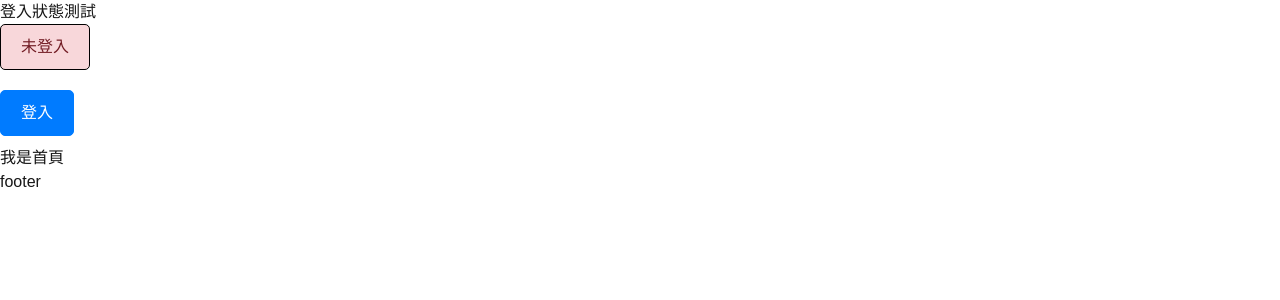
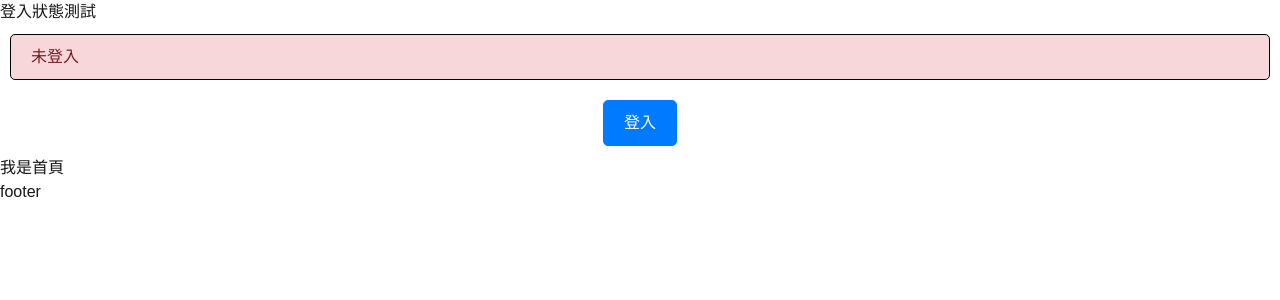
Before and after one commit to nan-sansan/mori-zakka-front, a Next.js app: page / in a window 1280 px wide. Shown: the top 300 px of the page. Built offline with nearby package versions, Linux system fonts and the light colour scheme.

Commit message:
feat: 更換狀態管理工具為 Zustand

```diff
--- a/package.json
+++ b/package.json
@@ -9,13 +9,11 @@
     "lint": "next lint"
   },
   "dependencies": {
-    "@reduxjs/toolkit": "^2.7.0",
     "jwt-decode": "^4.0.0",
     "next": "15.3.1",
     "react": "^19.0.0",
     "react-dom": "^19.0.0",
-    "react-redux": "^9.2.0",
-    "redux-persist": "^6.0.0"
+    "zustand": "^5.0.3"
   },
   "devDependencies": {
     "@eslint/eslintrc": "^3",
--- /dev/null
+++ b/src/api/auth.tsx
@@ -0,0 +1,12 @@
+export const loginAPI = async (username: string, password: string) => {
+  // 模擬伺服器延遲 (例如 1 秒)
+  await new Promise((resolve) => setTimeout(resolve, 300));
+
+  // 返回一個假的 token 和 refreshToken
+  return {
+    token:
+      "eyJhbGciOiJIUzI1NiIsInR5cCI6IkpXVCJ9.eyJzdWIiOiJ0ZXN0IiwiaWF0IjoxNzQ1MDYwOTczLCJuYmYiOjE3NDUwNjA5NzMsImV4cCI6MTc0NTE0NzM3MywidXNlcklkIjoidXNlcjAwMDEiLCJuaWNrTmFtZSI6Imp3dFRlc3QiLCJyb2xlIjoidXNlciJ9.pmDOlu5jIojPyO27PgDyb72PbNfcgMxas5M3cRx479s",
+    refreshToken:
+      "eyJhbGciOiJIUzI1NiIsInR5cCI6IkpXVCJ9.eyJzdWIiOiJyZWZyZXNoIiwiaWF0IjoxNzQ1MDYwOTczLCJuYmYiOjE3NDUwNjA5NzMsImV4cCI6MTc0NTE0NzM3MywidXNlcklkIjoidXNlcjAwMDEiLCJyb2xlIjoicmVmcmVzaCJ9.YugNxKI1EWbqw0pbsTenBMNtbpqU_bu9zuGai01tag4",
+  };
+};
--- a/src/app/layout.tsx
+++ b/src/app/layout.tsx
@@ -1,7 +1,6 @@
 import type { Metadata } from "next";
 import { Geist, Geist_Mono } from "next/font/google";
 import "./globals.css";
-import ClientWrapper from "@/components/Wrapper/client";
 import Footer from "@/components/Footer/footer";
 import Header from "@/components/Header/header";
 
@@ -30,9 +29,7 @@ export default function RootLayout({
       <body
         className={`${geistSans.variable} ${geistMono.variable} antialiased`}
       >
-        <ClientWrapper>
-          <Header />
-        </ClientWrapper>
+        <Header />
         {children}
         <Footer />
       </body>
--- a/src/components/Header/header.tsx
+++ b/src/components/Header/header.tsx
@@ -1,15 +1,15 @@
 "use client";
 
-import { RootState } from "@/store";
-import { login, logout } from "@/store/user";
+import useUserStore from "@/store/user";
 import { UserProfile } from "@/type/user.d";
 import { jwtDecode } from "jwt-decode";
 import React, { useEffect, useState } from "react";
-import { useDispatch, useSelector } from "react-redux";
+import PropsWrapper from "@/components/Wrapper/props";
 
 export default function Header() {
-  const dispatch = useDispatch();
-  const { token } = useSelector((state: RootState) => state.user);
+  const token = useUserStore((state) => state.token);
+
+  const [isLoading, setIsLoading] = useState(false);
   const [userInfo, setUserInfo] = useState<UserProfile | null>(null);
 
   useEffect(() => {
@@ -21,25 +21,30 @@ export default function Header() {
   }, [token]);
 
   const handleLogin = () => {
-    dispatch(
-      login({
-        token:
-          "eyJhbGciOiJIUzI1NiIsInR5cCI6IkpXVCJ9.eyJzdWIiOiJ0ZXN0IiwiaWF0IjoxNzQ1MDYwOTczLCJuYmYiOjE3NDUwNjA5NzMsImV4cCI6MTc0NTE0NzM3MywidXNlcklkIjoidXNlcjAwMDEiLCJuaWNrTmFtZSI6Imp3dFRlc3QiLCJyb2xlIjoidXNlciJ9.pmDOlu5jIojPyO27PgDyb72PbNfcgMxas5M3cRx479s",
-        refreshToken:
-          "eyJhbGciOiJIUzI1NiIsInR5cCI6IkpXVCJ9.eyJzdWIiOiJyZWZyZXNoIiwiaWF0IjoxNzQ1MDYwOTczLCJuYmYiOjE3NDUwNjA5NzMsImV4cCI6MTc0NTE0NzM3MywidXNlcklkIjoidXNlcjAwMDEiLCJyb2xlIjoicmVmcmVzaCJ9.YugNxKI1EWbqw0pbsTenBMNtbpqU_bu9zuGai01tag4",
-      })
-    );
+    setIsLoading(true);
+    useUserStore
+      .getState()
+      .login("test", "Password")
+      .finally(() => {
+        setIsLoading(false);
+      });
   };
 
   const handleLogout = () => {
-    dispatch(logout());
+    setIsLoading(true);
+    useUserStore
+      .getState()
+      .logout()
+      .finally(() => {
+        setIsLoading(false);
+      });
   };
 
   return (
     <div>
       <h1>登入狀態測試</h1>
 
-      <button
+      <div
         style={{
           padding: "10px 20px",
           marginBottom: "10px",
@@ -49,6 +54,7 @@ export default function Header() {
           color: userInfo ? "#155724" : "#721c24",
           cursor: "default",
           display: "block",
+          margin: "10px",
         }}
       >
         {userInfo ? (
@@ -60,9 +66,9 @@ export default function Header() {
         ) : (
           "未登入"
         )}
-      </button>
+      </div>
 
-      <div>
+      <div className="flex justify-center">
         {!token ? (
           <button
             onClick={handleLogin}
@@ -71,9 +77,9 @@ export default function Header() {
               margin: "10px 0",
               border: "1px solid #007bff",
               borderRadius: "5px",
-              backgroundColor: "#007bff",
               color: "#fff",
               cursor: "pointer",
+              backgroundColor: isLoading ? "#aaaaaa" : "#007bff",
             }}
           >
             登入
--- a/src/components/Wrapper/client.tsx
+++ /dev/null
@@ -1,20 +0,0 @@
-"use client";
-
-import { Provider } from "react-redux";
-import store from "@/store";
-import { PersistGate } from "redux-persist/integration/react";
-import { persistor } from "@/store";
-
-export default function ClientWrapper({
-  children,
-}: {
-  children: React.ReactNode;
-}) {
-  return (
-    <Provider store={store}>
-      <PersistGate loading={<div>Loading...</div>} persistor={persistor}>
-        {children}
-      </PersistGate>
-    </Provider>
-  );
-}
--- a/src/store/index.tsx
+++ /dev/null
@@ -1,37 +0,0 @@
-import { configureStore } from "@reduxjs/toolkit";
-import { persistStore, persistReducer } from "redux-persist";
-import storage from "redux-persist/lib/storage";
-import sessionStorage from "redux-persist/lib/storage/session";
-import { combineReducers } from "redux";
-
-import userReducer from "@/store/user";
-
-// 設定 user 儲存於 sessionStorage
-const userPersistConfig = {
-  key: "user",
-  storage: sessionStorage,
-};
-const persistedUserReducer = persistReducer(userPersistConfig, userReducer);
-
-// 其他... ex: 購物車
-
-// 合併多個 Reducer
-const rootReducer = combineReducers({
-  user: persistedUserReducer,
-  // 其他
-});
-
-export const store = configureStore({
-  reducer: rootReducer,
-  middleware: (getDefaultMiddleware) =>
-    getDefaultMiddleware({
-      serializableCheck: false,
-    }),
-});
-
-export const persistor = persistStore(store);
-
-export type RootState = ReturnType<typeof store.getState>;
-export type AppDispatch = typeof store.dispatch;
-
-export default store;
--- a/src/store/user.tsx
+++ b/src/store/user.tsx
@@ -1,39 +1,59 @@
-import { createSlice, PayloadAction } from "@reduxjs/toolkit";
+"use client";
+
+import { create } from "zustand";
+import { persist } from "zustand/middleware";
+import { createStorageWrapper } from "@/util/storage";
+import { loginAPI } from "@/api/auth";
 
 type Token = string | null;
+
 interface UserState {
   token: Token;
   refreshToken: Token;
+  setToken: (token: Token) => void;
+  setRefreshToken: (refreshToken: Token) => void;
+  login: (username: string, password: string) => Promise<void>;
+  logout: () => Promise<void>;
 }
 
-const userSlice = createSlice({
-  name: "user",
-  initialState: {
+const useUserStore = create<UserState>()(
+  persist(
+    (set) => ({
       token: null,
       refreshToken: null,
-  } as UserState,
-  reducers: {
-    setToken: (state, action: PayloadAction<string>) => {
-      state.token = action.payload;
+
+      setToken: (token) => {
+        set(() => ({
+          token,
+        }));
       },
-    setRefreshToken: (state, action: PayloadAction<string>) => {
-      state.refreshToken = action.payload;
+
+      setRefreshToken: (refreshToken) => {
+        set(() => ({
+          refreshToken,
+        }));
       },
-    login: (
-      state,
-      action: PayloadAction<{ token: Token; refreshToken: Token }>
-    ) => {
-      const token = action.payload.token;
-      const refreshToken = action.payload.refreshToken;
-      state.token = token;
-      state.refreshToken = refreshToken;
+
+      login: async (username, password) => {
+        const { token, refreshToken } = await loginAPI(username, password);
+        set(() => ({
+          token,
+          refreshToken,
+        }));
       },
-    logout: (state) => {
-      state.token = null;
-      state.refreshToken = null;
+
+      logout: async () => {
+        set(() => ({
+          token: null,
+          refreshToken: null,
+        }));
       },
+    }),
+    {
+      name: "user",
+      storage: createStorageWrapper("session"),
     },
-});
+  ),
+);
 
-export const { setToken, setRefreshToken, login, logout } = userSlice.actions;
-export default userSlice.reducer;
+export default useUserStore;
--- /dev/null
+++ b/src/util/storage.tsx
@@ -0,0 +1,29 @@
+import { PersistStorage } from "zustand/middleware";
+
+export const createStorageWrapper = (
+  storageType: "local" | "session"
+): PersistStorage<unknown> => {
+  const isClient = typeof window !== "undefined";
+
+  if (!isClient) {
+    return {
+      getItem: () => null,
+      setItem: () => {},
+      removeItem: () => {},
+    };
+  }
+
+  const storage = storageType === "local" ? localStorage : sessionStorage;
+  return {
+    getItem: (name) => {
+      const storedValue = storage.getItem(name);
+      return storedValue ? JSON.parse(storedValue) : null;
+    },
+    setItem: (name, value) => {
+      storage.setItem(name, JSON.stringify(value));
+    },
+    removeItem: (name) => {
+      storage.removeItem(name);
+    },
+  };
+};
```
Also changed, not shown: 2 other files (tests, documents, lock files or other folders). Lines whose indentation alone changed are shown as unchanged.
